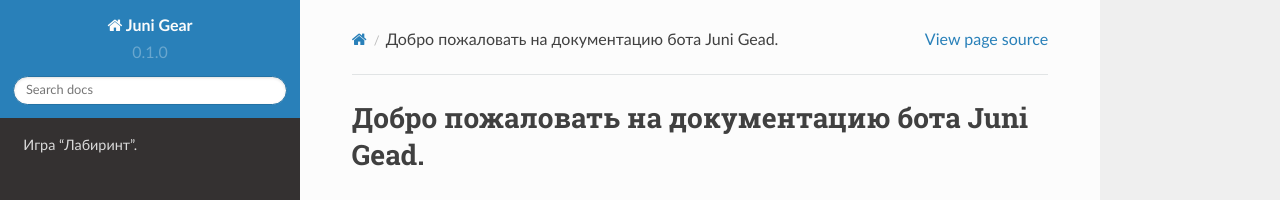
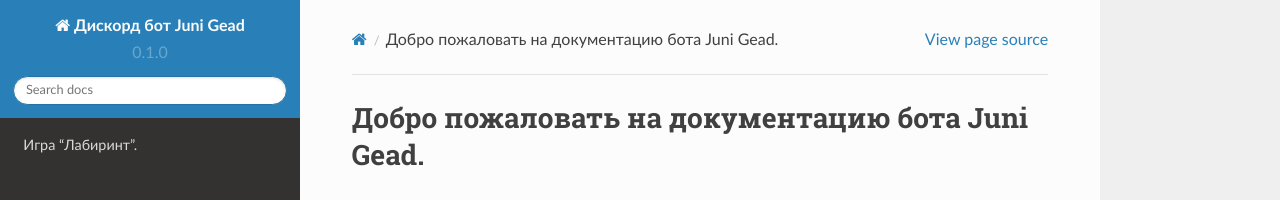
Before and after one commit to CandyJu/Docs, a Sphinx documentation site: the page built from docs/source/index.rst, in a window 1280 px wide. Shown: the top 200 px of the page. Built offline with Sphinx 7.4.7 and the Read the Docs theme 2.0.0, drawn with Linux system fonts in a browser that asks for light colours.

Commit message:
Fix name.

```diff
--- a/docs/source/conf.py
+++ b/docs/source/conf.py
@@ -2,7 +2,7 @@
 
 # -- Project information
 
-project = 'Juni Gear'
+project = 'Дискорд бот Juni Gead'
 copyright = '2022, Candy'
 author = 'Candy'
 
```
